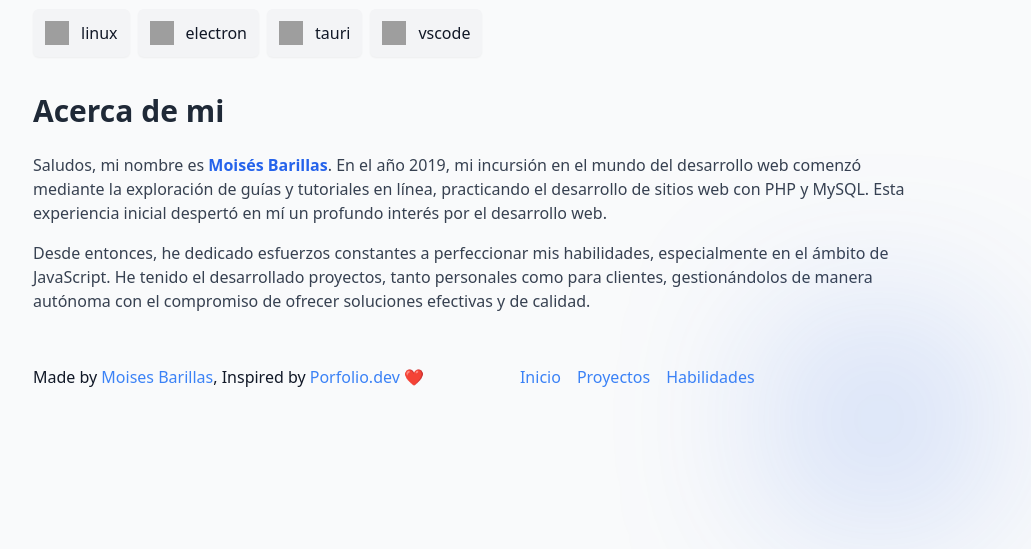
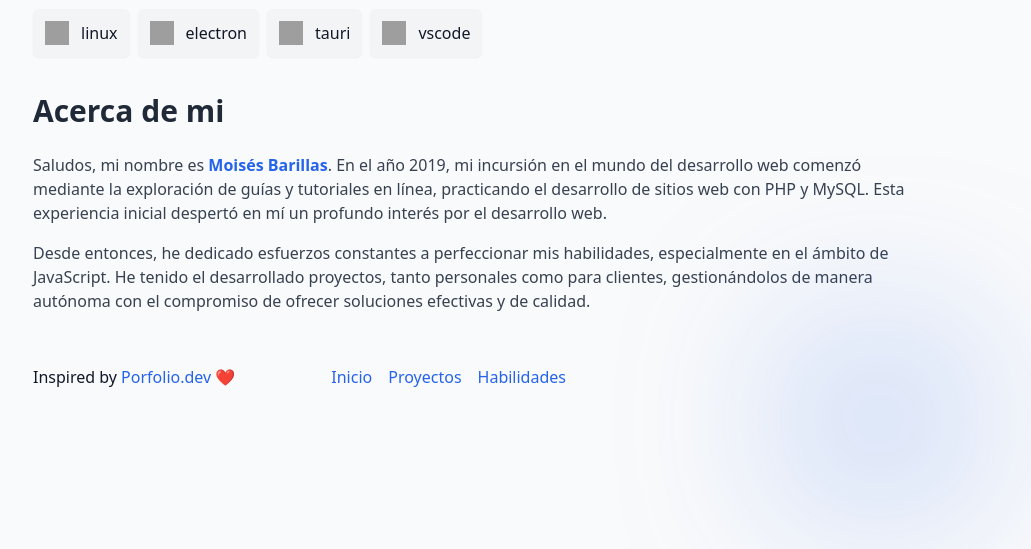
Before and after one commit to moises717/portfolio, an Astro site: page / in a window 1280 px wide. Shown: the part 1714-2263 px from the top of the page, without its empty margins (159-1190 px from the left). Built offline with nearby package versions, Linux system fonts and the light colour scheme; Astro itself is replaced by a stand-in of ours; grey boxes are pictures that could not be loaded.

Commit message:
Actualizado el enlace de Porfolio.dev en el pie de página

```diff
--- a/src/components/Footer.astro
+++ b/src/components/Footer.astro
@@ -5,22 +5,17 @@ import Section from './Section.astro';
 <Section>
 	<footer class='flex flex-col md:flex-row items-center w-full gap-3 md:gap-0'>
 		<span>
-			Made by <span class='text-blue-500'>Moises Barillas</span>, Inspired by <a
-				href='https://porfolio.dev/'
-				target='_blank'
-				class='text-blue-500'
-				rel='noopener noreferrer'>Porfolio.dev ❤️</a
-			>
+			Inspired by <a href='https://porfolio.dev/' target='_blank' class='text-blue-600' rel='noopener noreferrer'>Porfolio.dev ❤️</a>
 		</span>
 		<ul class='flex gap-4 md:ml-24'>
 			<li>
-				<a href='#' class='text-blue-500'>Inicio</a>
+				<a href='#' class='text-blue-600'>Inicio</a>
 			</li>
 			<li>
-				<a href='#projects' class='text-blue-500'>Proyectos</a>
+				<a href='#projects' class='text-blue-600'>Proyectos</a>
 			</li>
 			<li>
-				<a href='#skills' class='text-blue-500'>Habilidades</a>
+				<a href='#skills' class='text-blue-600'>Habilidades</a>
 			</li>
 		</ul>
 	</footer>
```
